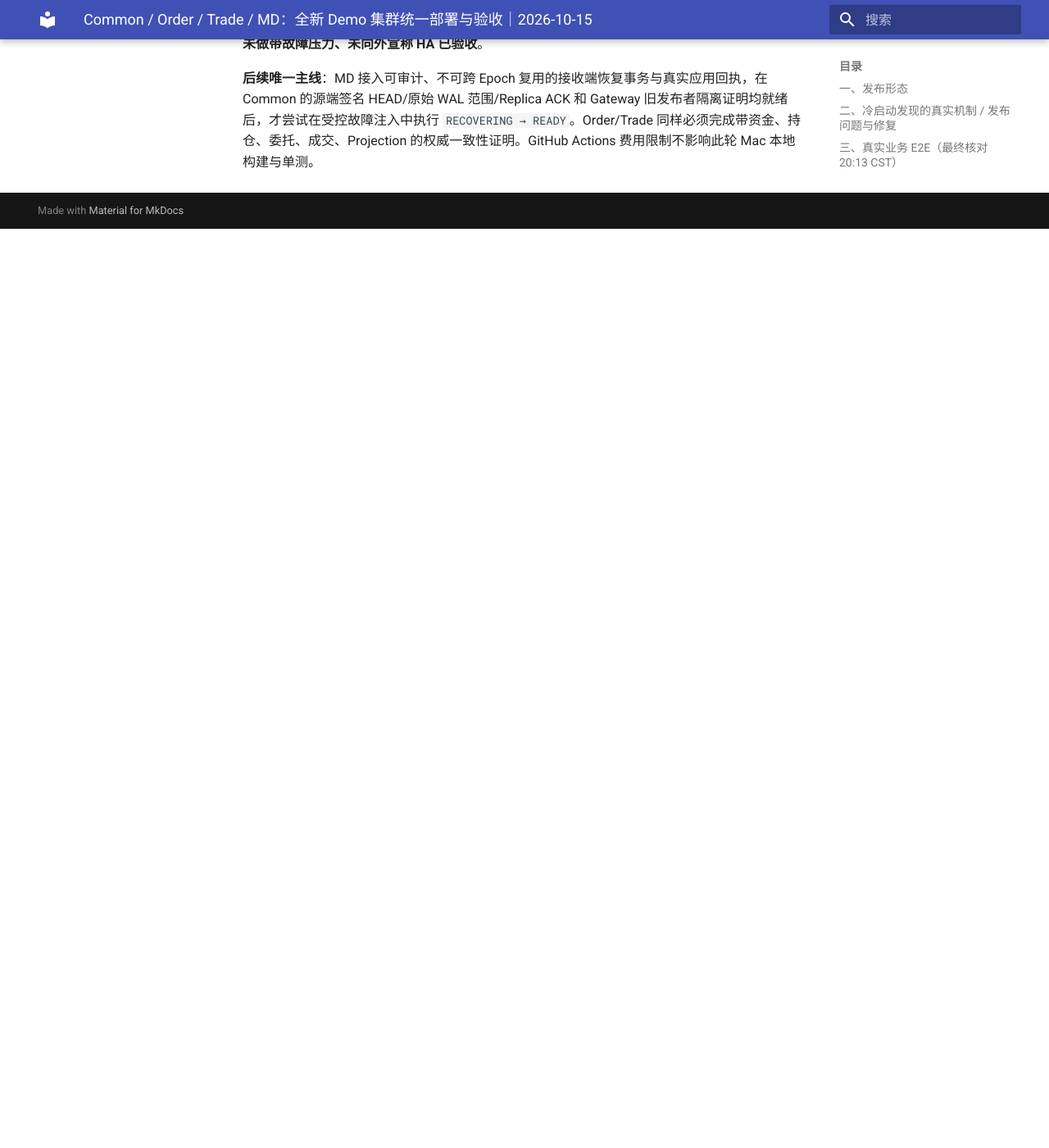
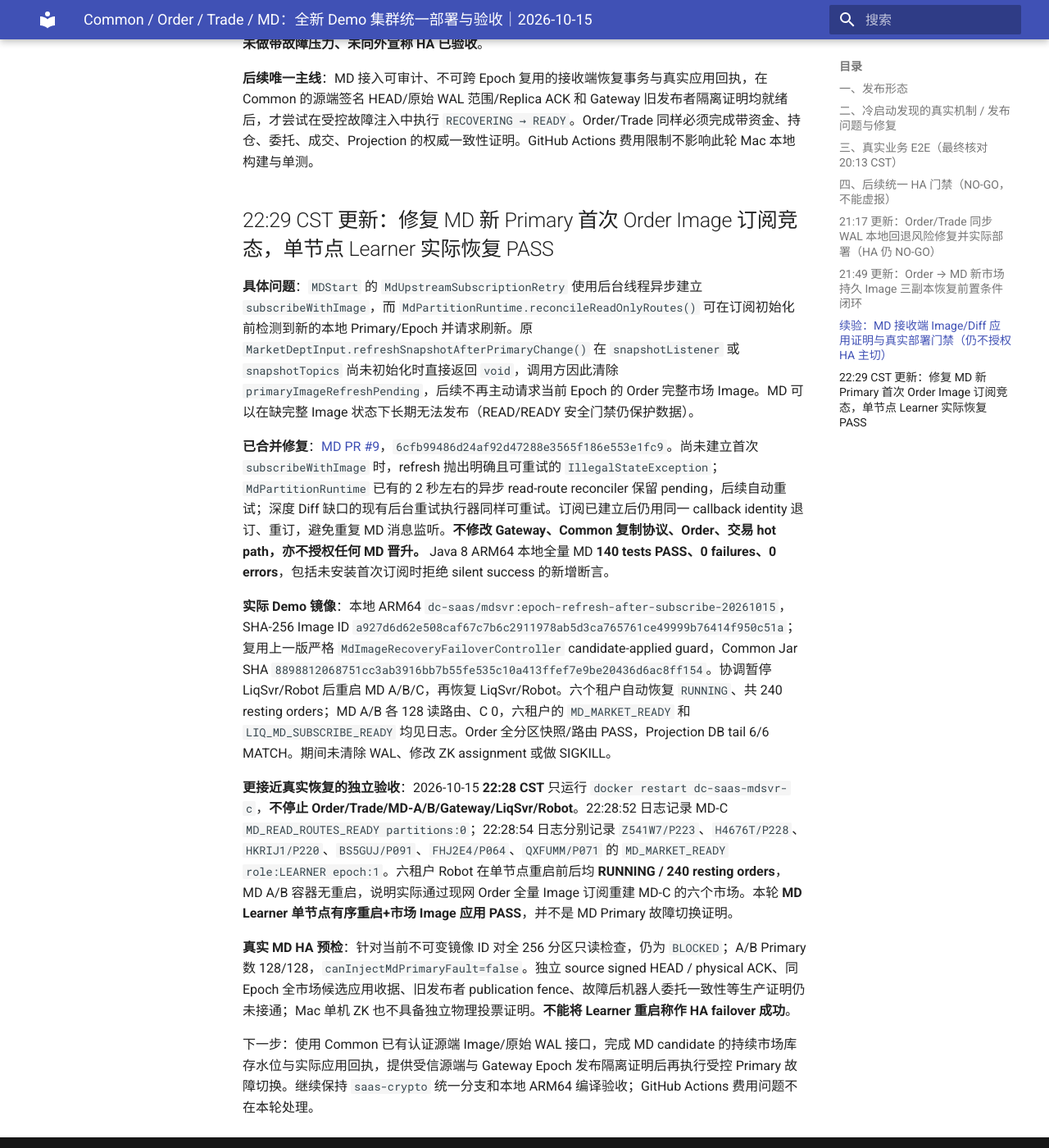
Before and after one commit to bliplink/dc-quant-deploy, an MkDocs documentation site: the page built from docs/COMMON_ORDER_TRADE_MD_FRESH_DEMO_ACCEPTANCE_20261015.zh-CN.md, in a window 1280 px wide and 1400 px high, scrolled down 6476 px. Shown: the whole window at 82% size. Built offline with MkDocs 1.6.1 and Material for MkDocs 9.7.7, drawn with Linux system fonts in a browser that asks for light colours; before the commit the page ends 6755 px from its top, so only the background shows below that.

Commit message:
docs(md-ha): verified order image retry fix and live MD-C learner rebuild

```diff
--- a/docs/COMMON_ORDER_TRADE_MD_FRESH_DEMO_ACCEPTANCE_20261015.zh-CN.md
+++ b/docs/COMMON_ORDER_TRADE_MD_FRESH_DEMO_ACCEPTANCE_20261015.zh-CN.md
@@ -91,3 +91,17 @@
 **操作型 HA 门禁改进**：[部署 PR #59](https://github.com/bliplink/dc-quant-deploy/pull/59) 允许对**完整 SHA-256 本地 Docker Image ID**进行严格匹配；拒绝不完整 SHA、不合法格式及可变的 `:latest`，仍保持所有 HA NO-GO 和只读接口不变，同时显式加上 `MD_CANDIDATE_APPLIED_IMAGE_DIFF_UNATTESTED` 阻塞。Python 隔离单测 **15/15 PASS**。对当前新版镜像执行 256 分区只读真实预检，确认 MD A/B 各 128 Primary；输出 **BLOCKED / canInjectMdPrimaryFault=false**。此前的持久快照存在与普通实时盘口通过并不能替代独立签名 Order Source HEAD、旧发布者/新 Epoch fence、候选节点应用 Snapshot/Diff 事务 Ledger、故障后的 Robot/Order 对账。Mac 单机 ZooKeeper 也不能证明物理独立 Quorum。**本轮未 SIGKILL、未做带故障压力、未向外宣称 HA 已验收**。
 
 **后续唯一主线**：MD 接入可审计、不可跨 Epoch 复用的接收端恢复事务与真实应用回执，在 Common 的源端签名 HEAD/原始 WAL 范围/Replica ACK 和 Gateway 旧发布者隔离证明均就绪后，才尝试在受控故障注入中执行 `RECOVERING → READY`。Order/Trade 同样必须完成带资金、持仓、委托、成交、Projection 的权威一致性证明。GitHub Actions 费用限制不影响此轮 Mac 本地构建与单测。
+
+## 22:29 CST 更新：修复 MD 新 Primary 首次 Order Image 订阅竞态，单节点 Learner 实际恢复 PASS
+
+**具体问题**：`MDStart` 的 `MdUpstreamSubscriptionRetry` 使用后台线程异步建立 `subscribeWithImage`，而 `MdPartitionRuntime.reconcileReadOnlyRoutes()` 可在订阅初始化前检测到新的本地 Primary/Epoch 并请求刷新。原 `MarketDeptInput.refreshSnapshotAfterPrimaryChange()` 在 `snapshotListener` 或 `snapshotTopics` 尚未初始化时直接返回 `void`，调用方因此清除 `primaryImageRefreshPending`，后续不再主动请求当前 Epoch 的 Order 完整市场 Image。MD 可以在缺完整 Image 状态下长期无法发布（READ/READY 安全门禁仍保护数据）。
+
+**已合并修复**：[MD PR #9](https://github.com/bliplink/com.app.dc.mdsvr/pull/9)，`6cfb99486d24af92d47288e3565f186e553e1fc9`。尚未建立首次 `subscribeWithImage` 时，refresh 抛出明确且可重试的 `IllegalStateException`；`MdPartitionRuntime` 已有的 2 秒左右的异步 read-route reconciler 保留 pending，后续自动重试；深度 Diff 缺口的现有后台重试执行器同样可重试。订阅已建立后仍用同一 callback identity 退订、重订，避免重复 MD 消息监听。**不修改 Gateway、Common 复制协议、Order、交易 hot path，亦不授权任何 MD 晋升。** Java 8 ARM64 本地全量 MD **140 tests PASS、0 failures、0 errors**，包括未安装首次订阅时拒绝 silent success 的新增断言。
+
+**实际 Demo 镜像**：本地 ARM64 `dc-saas/mdsvr:epoch-refresh-after-subscribe-20261015`，SHA-256 Image ID `a927d6d62e508caf67c7b6c2911978ab5d3ca765761ce49999b76414f950c51a`；复用上一版严格 `MdImageRecoveryFailoverController` candidate-applied guard，Common Jar SHA `8898812068751cc3ab3916bb7b55fe535c10a413ffef7e9be20436d6ac8ff154`。协调暂停 LiqSvr/Robot 后重启 MD A/B/C，再恢复 LiqSvr/Robot。六个租户自动恢复 `RUNNING`、共 240 resting orders；MD A/B 各 128 读路由、C 0，六租户的 `MD_MARKET_READY` 和 `LIQ_MD_SUBSCRIBE_READY` 均见日志。Order 全分区快照/路由 PASS，Projection DB tail 6/6 MATCH。期间未清除 WAL、修改 ZK assignment 或做 SIGKILL。
+
+**更接近真实恢复的独立验收**：2026-10-15 **22:28 CST** 只运行 `docker restart dc-saas-mdsvr-c`，**不停止 Order/Trade/MD-A/B/Gateway/LiqSvr/Robot**。22:28:52 日志记录 MD-C `MD_READ_ROUTES_READY partitions:0`；22:28:54 日志分别记录 `Z541W7/P223`、`H4676T/P228`、`HKRIJ1/P220`、`BS5GUJ/P091`、`FHJ2E4/P064`、`QXFUMM/P071` 的 `MD_MARKET_READY role:LEARNER epoch:1`。六租户 Robot 在单节点重启前后均 **RUNNING / 240 resting orders**，MD A/B 容器无重启，说明实际通过现网 Order 全量 Image 订阅重建 MD-C 的六个市场。本轮 **MD Learner 单节点有序重启+市场 Image 应用 PASS**，并不是 MD Primary 故障切换证明。
+
+**真实 MD HA 预检**：针对当前不可变镜像 ID 对全 256 分区只读检查，仍为 `BLOCKED`；A/B Primary 数 128/128，`canInjectMdPrimaryFault=false`。独立 source signed HEAD / physical ACK、同 Epoch 全市场候选应用收据、旧发布者 publication fence、故障后机器人委托一致性等生产证明仍未接通；Mac 单机 ZK 也不具备独立物理投票证明。**不能将 Learner 重启称作 HA failover 成功**。
+
+下一步：使用 Common 已有认证源端 Image/原始 WAL 接口，完成 MD candidate 的持续市场库存水位与实际应用回执，提供受信源端与 Gateway Epoch 发布隔离证明后再执行受控 Primary 故障切换。继续保持 `saas-crypto` 统一分支和本地 ARM64 编译验收；GitHub Actions 费用问题不在本轮处理。
```
